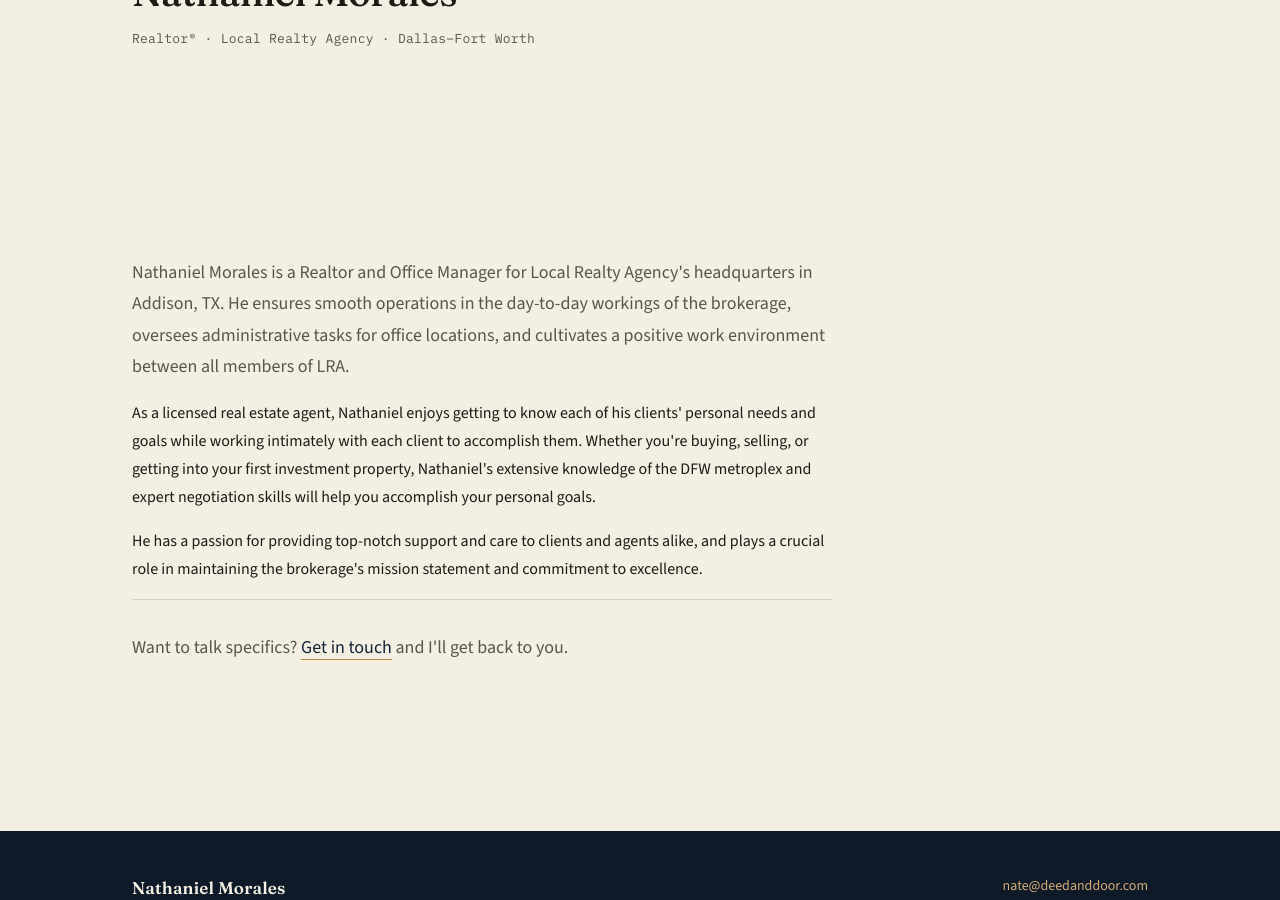
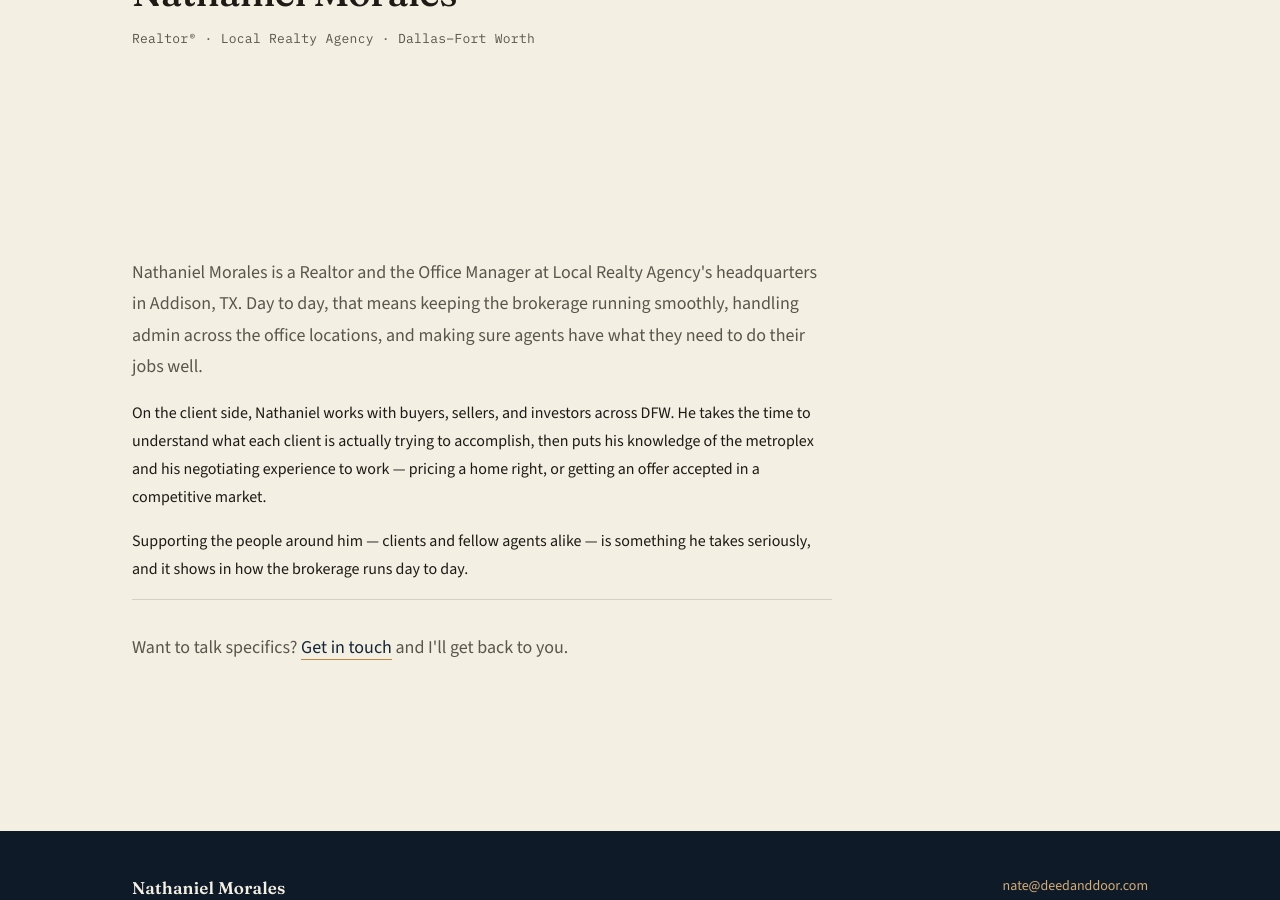
Before and after one commit to nathanielmorales7/deedanddoor, a Jekyll site: the page about.html, which Jekyll copies as it is, in a window 1280 px wide and 900 px high, scrolled down 476 px. Built offline with Jekyll 4.4.1, drawn with Linux system fonts in a browser that asks for light colours.

Commit message:
Revise Nathaniel Morales' biography for clarity

```diff
--- a/about.html
+++ b/about.html
@@ -73,11 +73,11 @@
   <section>
     <div class="wrap">
       <div class="article-body">
-        <p>Nathaniel Morales is a Realtor and Office Manager for Local Realty Agency's headquarters in Addison, TX. He ensures smooth operations in the day-to-day workings of the brokerage, oversees administrative tasks for office locations, and cultivates a positive work environment between all members of LRA.</p>
+        <p>Nathaniel Morales is a Realtor and the Office Manager at Local Realty Agency's headquarters in Addison, TX. Day to day, that means keeping the brokerage running smoothly, handling admin across the office locations, and making sure agents have what they need to do their jobs well.</p>
 
-        <p>As a licensed real estate agent, Nathaniel enjoys getting to know each of his clients' personal needs and goals while working intimately with each client to accomplish them. Whether you're buying, selling, or getting into your first investment property, Nathaniel's extensive knowledge of the DFW metroplex and expert negotiation skills will help you accomplish your personal goals.</p>
+        <p>On the client side, Nathaniel works with buyers, sellers, and investors across DFW. He takes the time to understand what each client is actually trying to accomplish, then puts his knowledge of the metroplex and his negotiating experience to work — pricing a home right, or getting an offer accepted in a competitive market.</p>
 
-        <p>He has a passion for providing top-notch support and care to clients and agents alike, and plays a crucial role in maintaining the brokerage's mission statement and commitment to excellence.</p>
+        <p>Supporting the people around him — clients and fellow agents alike — is something he takes seriously, and it shows in how the brokerage runs day to day.</p>
 
         <div class="article-cta">
           <p>Want to talk specifics? <a class="lead-capture-btn" href="#">Get in touch</a> and I'll get back to you.</p>
```
